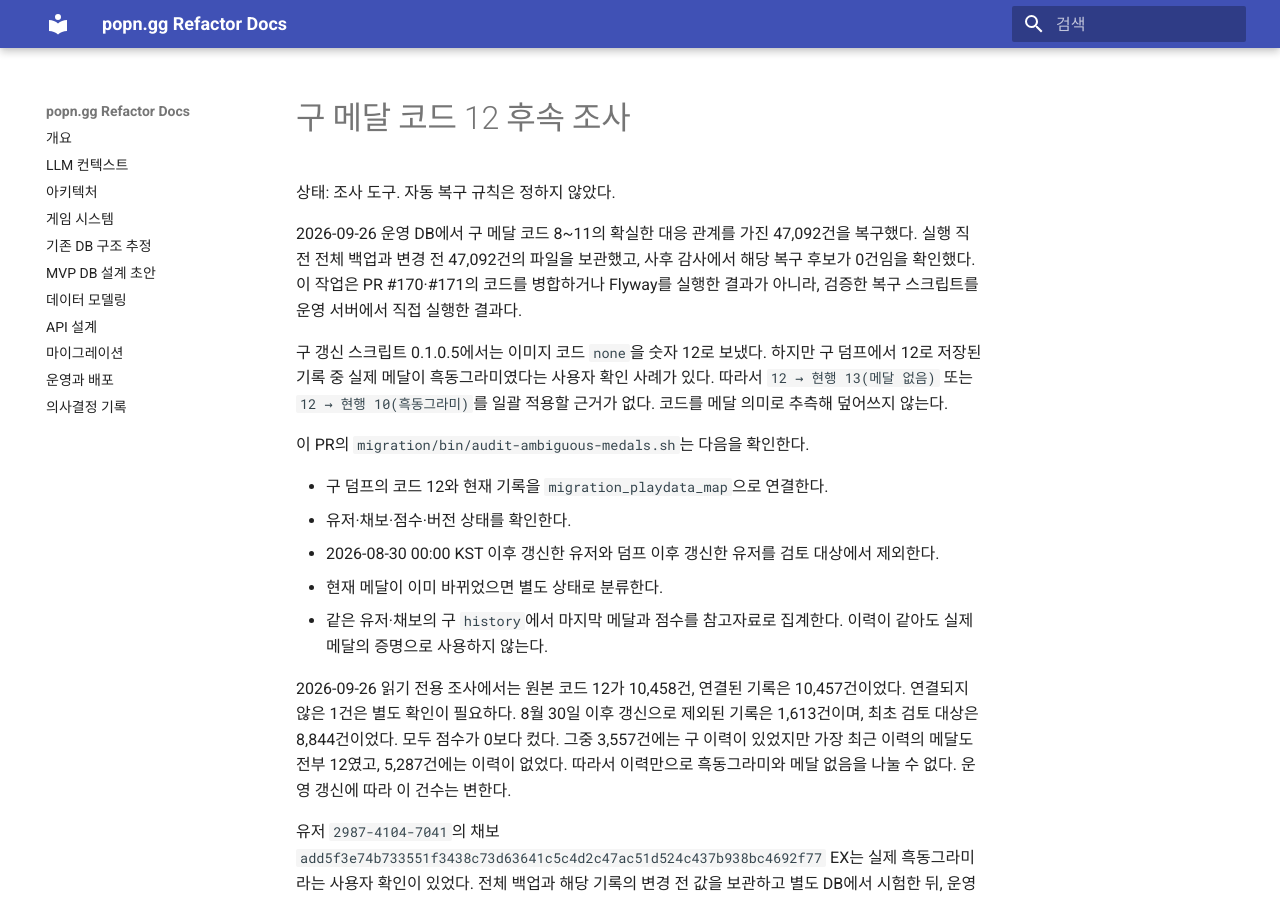
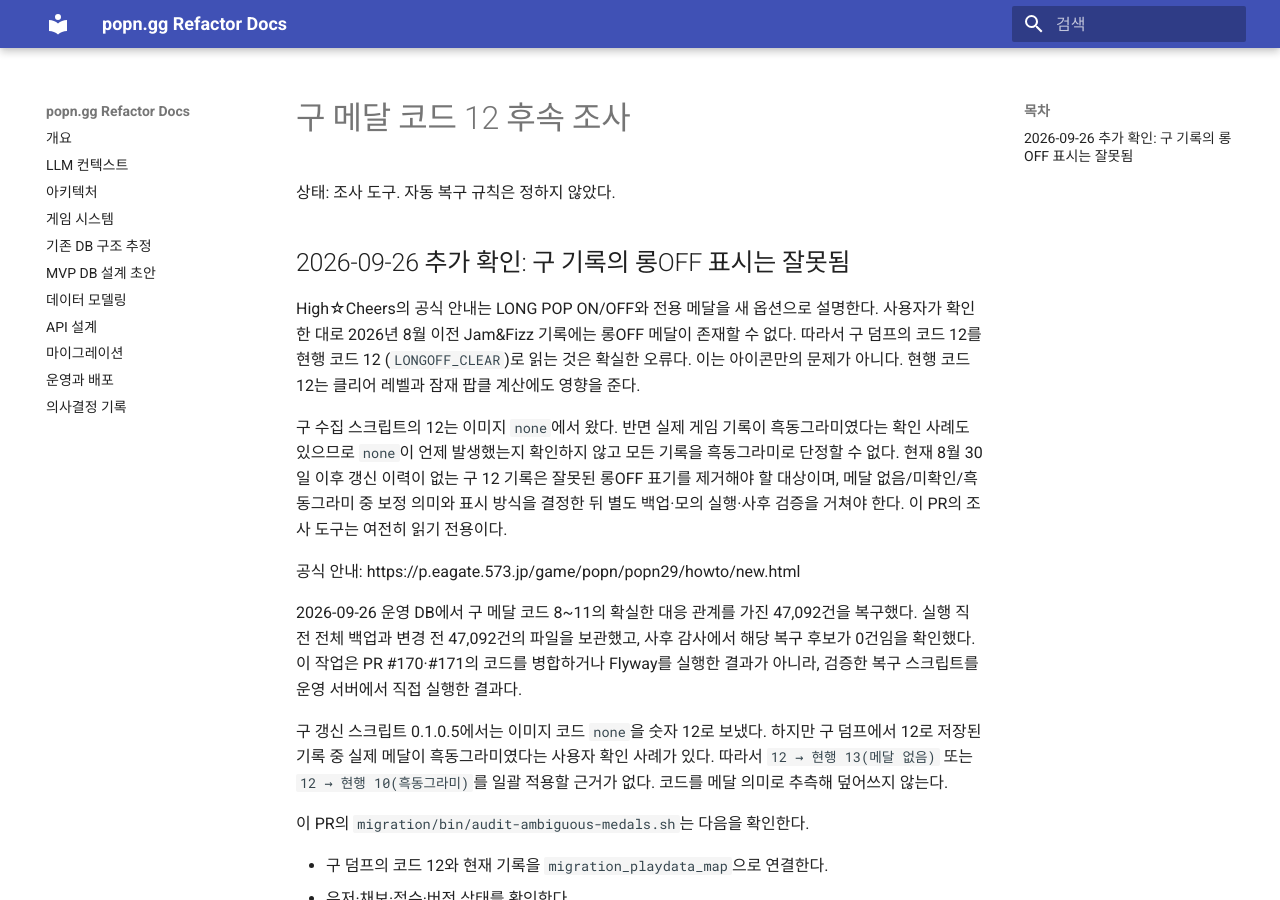
Before and after one commit to popngg/popngg, an MkDocs documentation site: the page built from docs/legacy-medal-code12-followup.md, in a window 1280 px wide and 900 px high. Built offline with MkDocs 1.6.1 and Material for MkDocs 9.7.7, drawn with Linux system fonts in a browser that asks for light colours.

Commit message:
docs: clarify pre-August LongOFF medals are invalid

```diff
--- a/docs/legacy-medal-code12-followup.md
+++ b/docs/legacy-medal-code12-followup.md
@@ -1,6 +1,24 @@
 # 구 메달 코드 12 후속 조사
 
 상태: 조사 도구. 자동 복구 규칙은 정하지 않았다.
+
+## 2026-09-26 추가 확인: 구 기록의 롱OFF 표시는 잘못됨
+
+High☆Cheers의 공식 안내는 LONG POP ON/OFF와 전용 메달을 새 옵션으로
+설명한다. 사용자가 확인한 대로 2026년 8월 이전 Jam&Fizz 기록에는
+롱OFF 메달이 존재할 수 없다. 따라서 구 덤프의 코드 12를 현행 코드 12
+(`LONGOFF_CLEAR`)로 읽는 것은 확실한 오류다. 이는 아이콘만의 문제가
+아니다. 현행 코드 12는 클리어 레벨과 잠재 팝클 계산에도 영향을 준다.
+
+구 수집 스크립트의 12는 이미지 `none`에서 왔다. 반면 실제 게임 기록이
+흑동그라미였다는 확인 사례도 있으므로 `none`이 언제 발생했는지
+확인하지 않고 모든 기록을 흑동그라미로 단정할 수 없다. 현재 8월 30일
+이후 갱신 이력이 없는 구 12 기록은 잘못된 롱OFF 표기를 제거해야 할
+대상이며, 메달 없음/미확인/흑동그라미 중 보정 의미와 표시 방식을
+결정한 뒤 별도 백업·모의 실행·사후 검증을 거쳐야 한다. 이 PR의
+조사 도구는 여전히 읽기 전용이다.
+
+공식 안내: https://p.eagate.573.jp/game/popn/popn29/howto/new.html
 
 2026-09-26 운영 DB에서 구 메달 코드 8~11의 확실한 대응 관계를 가진
 47,092건을 복구했다. 실행 직전 전체 백업과 변경 전 47,092건의 파일을
```
